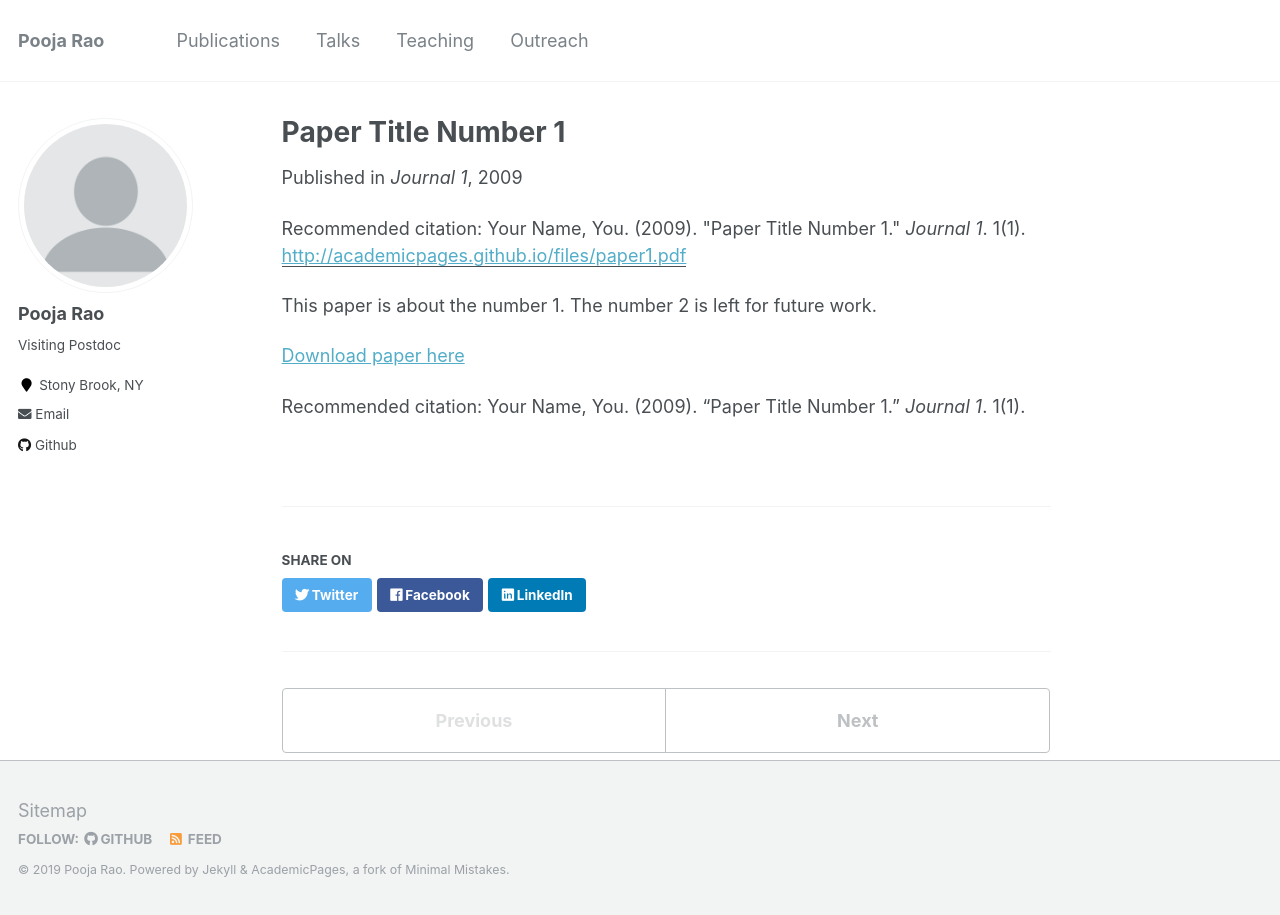
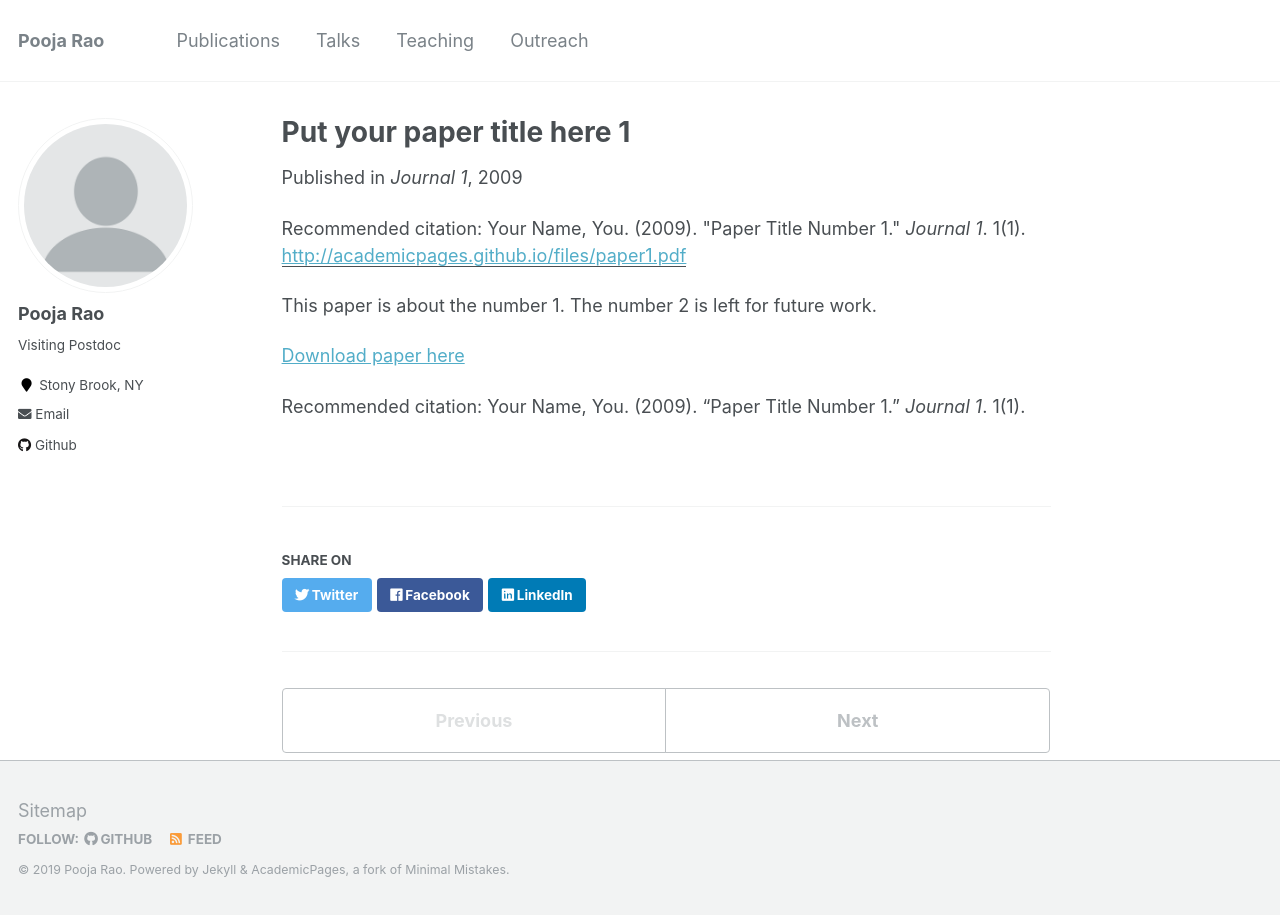
Before and after one commit to jamelvin/poojarao8.github.io, a Jekyll site: the page built from _publications/2009-10-01-paper-title-number-1.md, in a window 1280 px wide. Built offline with Jekyll 4.4.1, drawn with Linux system fonts in a browser that asks for light colours.

Commit message:
Test publications update.

```diff
--- a/_publications/2009-10-01-paper-title-number-1.md
+++ b/_publications/2009-10-01-paper-title-number-1.md
@@ -1,5 +1,5 @@
 ---
-title: "Paper Title Number 1"
+title: "Put your paper title here 1"
 collection: publications
 permalink: /publication/2009-10-01-paper-title-number-1
 excerpt: 'This paper is about the number 1. The number 2 is left for future work.'
```
